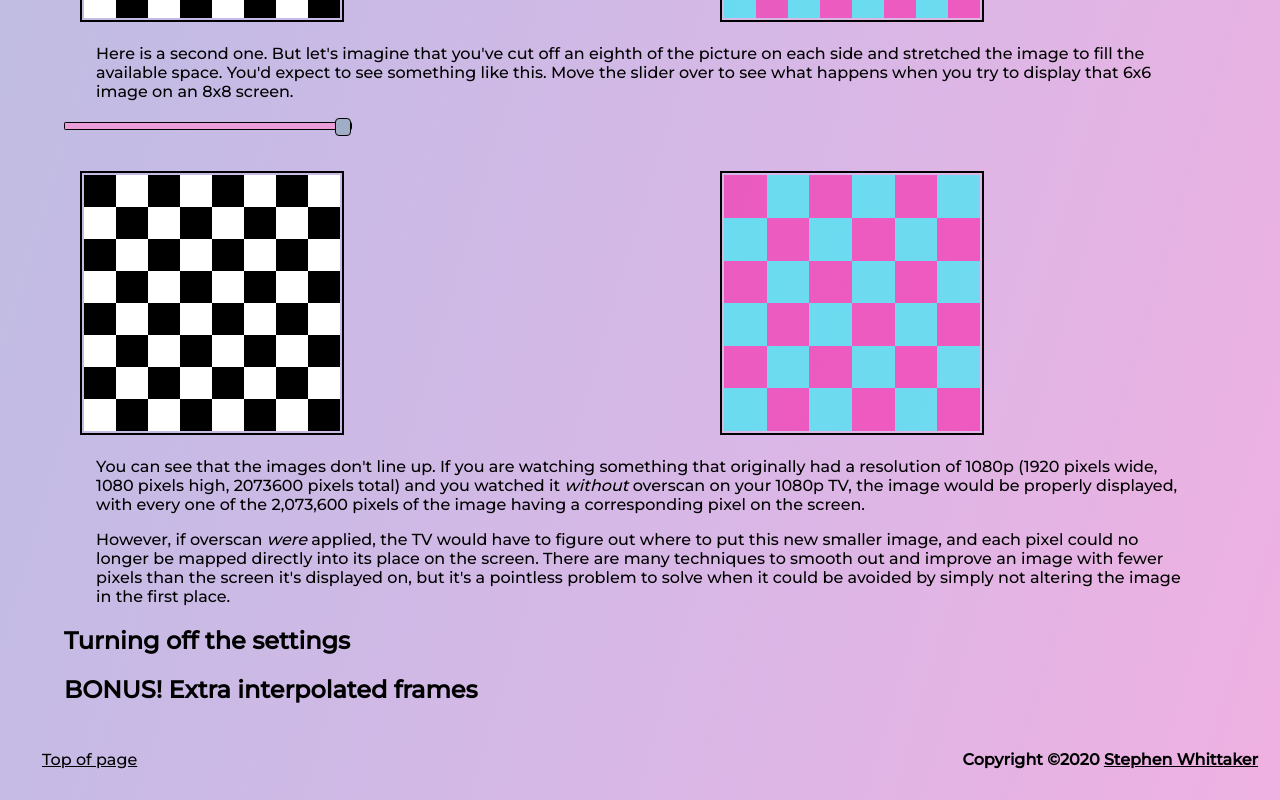
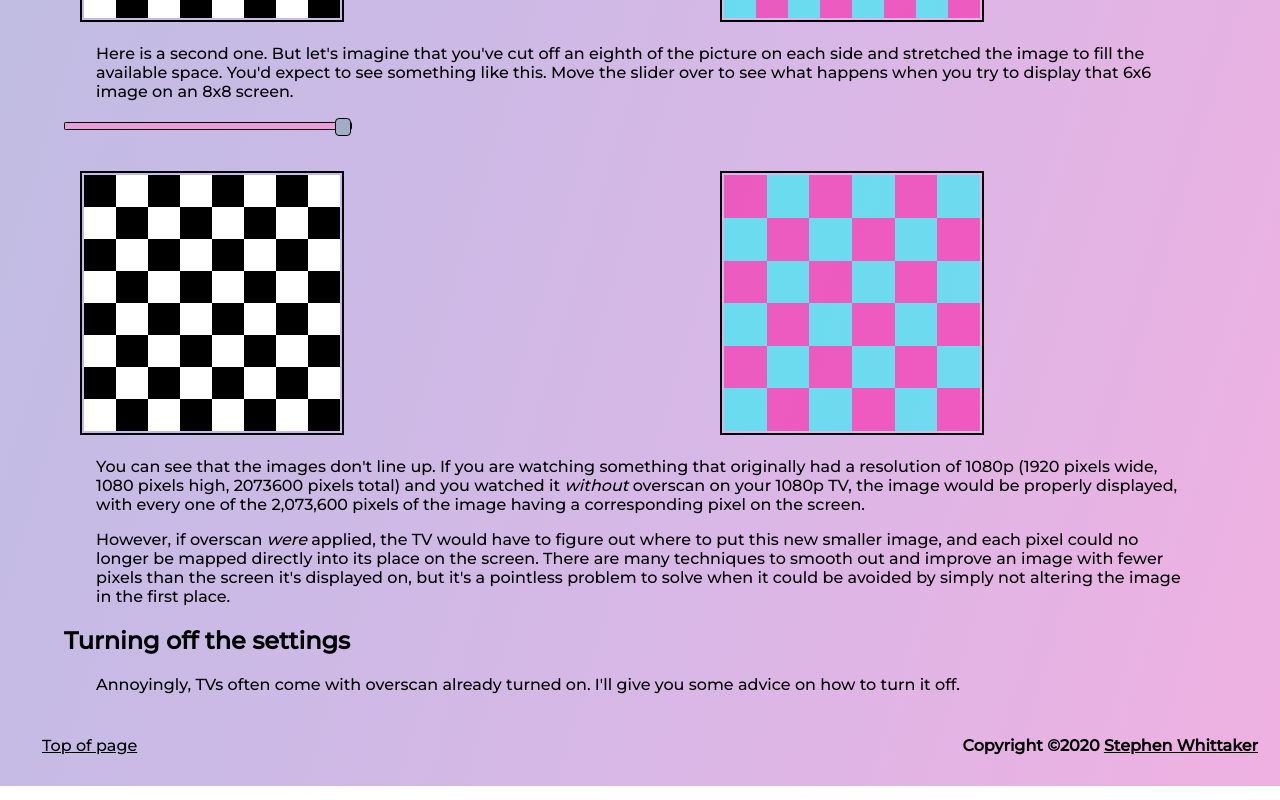
Before and after one commit to spwhittaker/no-more-overscan, a React (Create React App) app: page / in a window 1280 px wide. Shown: the part 3564-4364 px from the top of the page. Built offline with nearby package versions, Linux system fonts and the light colour scheme.

Commit message:
comments

```diff
--- a/src/App.js
+++ b/src/App.js
@@ -120,10 +120,14 @@ function App() {
         </p>
         <section>
           <h1>Turning off the settings</h1>
+          <p>
+            Annoyingly, TVs often come with overscan already turned on. I'll
+            give you some advice on how to turn it off.
+          </p>
         </section>
-        <section>
+        {/*         <section>
           <h1>BONUS! Extra interpolated frames</h1>
-        </section>
+        </section> */}
       </main>
       <Footer />
     </div>
```
